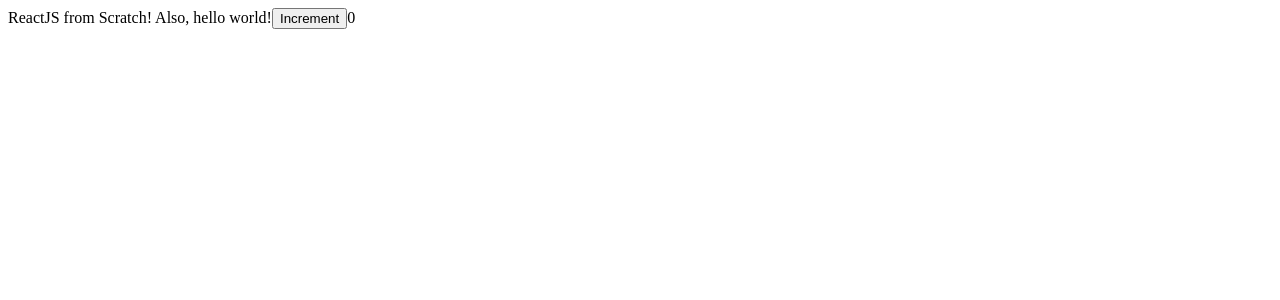
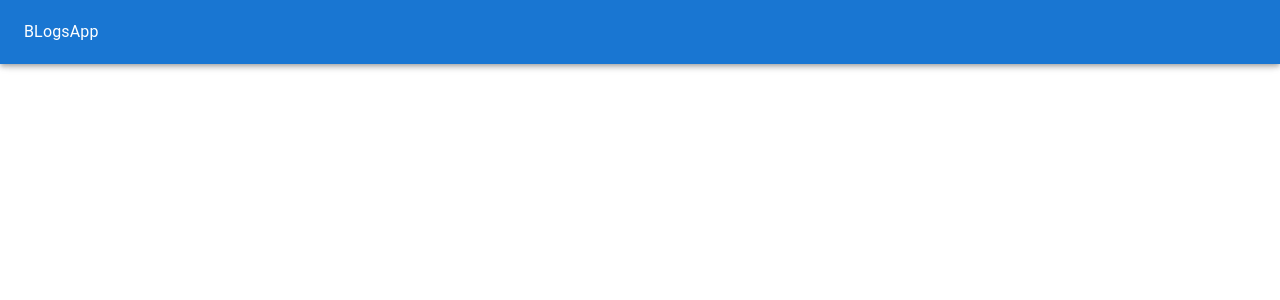
Before and after one commit to marti-web2/web-blog, a React app in the folder frontend/: page / in a window 1280 px wide. Shown: the top 300 px of the page. Built offline with nearby package versions, Linux system fonts and the light colour scheme.

Commit message:
created a navbar

```diff
--- a/frontend/package.json
+++ b/frontend/package.json
@@ -24,6 +24,9 @@
     "webpack-dev-server": "^4.11.1"
   },
   "dependencies": {
+    "@emotion/react": "^11.10.5",
+    "@emotion/styled": "^11.10.5",
+    "@mui/material": "^5.11.1",
     "react": "^18.2.0",
     "react-dom": "^18.2.0"
   }
--- a/frontend/src/App.js
+++ b/frontend/src/App.js
@@ -1,18 +1,10 @@
-import React, { useState } from "react";
+import React, { useState } from "react"
+import Header from "./components/Header"
 
 const App = () => {
-  const [counter, setCounter] = useState(0);
+  return (
+    <Header />
+  )
+}
 
-  const increment = () => {
-    setCounter(counter + 1);
-  };
-  return (
-    <div>
-      ReactJS from Scratch! Also, hello world!
-      <button onClick={increment}>Increment</button>
-      {counter}
-    </div>
-  );
-};
-
-export default App;
+export default App
--- /dev/null
+++ b/frontend/src/components/Header.js
@@ -0,0 +1,14 @@
+import React from 'react'
+import { AppBar, Toolbar, Typography } from '@mui/material'
+
+const Header = () => {
+  return (
+    <AppBar>
+      <Toolbar>
+    <Typography>BLogsApp</Typography>
+      </Toolbar>
+    </AppBar>
+  )
+}
+
+export default Header
--- /dev/null
+++ b/frontend/src/index.css
@@ -0,0 +1,5 @@
+*,
+body::before,
+body::after {
+  margin: 0;
+}
--- a/frontend/src/index.js
+++ b/frontend/src/index.js
@@ -1,5 +1,5 @@
 import React from "react";
-import ReactDOM from "react-dom";
+import ReactDOM from "react-dom/client";
 import App from "./App";
 
-ReactDOM.render(<App />, document.querySelector("#root"));
+ReactDOM.createRoot(document.getElementById("root")).render(<App />);
```
Also changed, not shown: frontend/src/components/BlogDetail.js (added, +11 -0 lines), frontend/src/components/Login.js (added, +11 -0 lines), frontend/src/components/UserBlogs.js (added, +11 -0 lines), frontend/src/App.css (added), frontend/src/components/AddBlog.js (added), frontend/src/components/Blogs.js (added), 1 other file (tests, documents, lock files or other folders).
